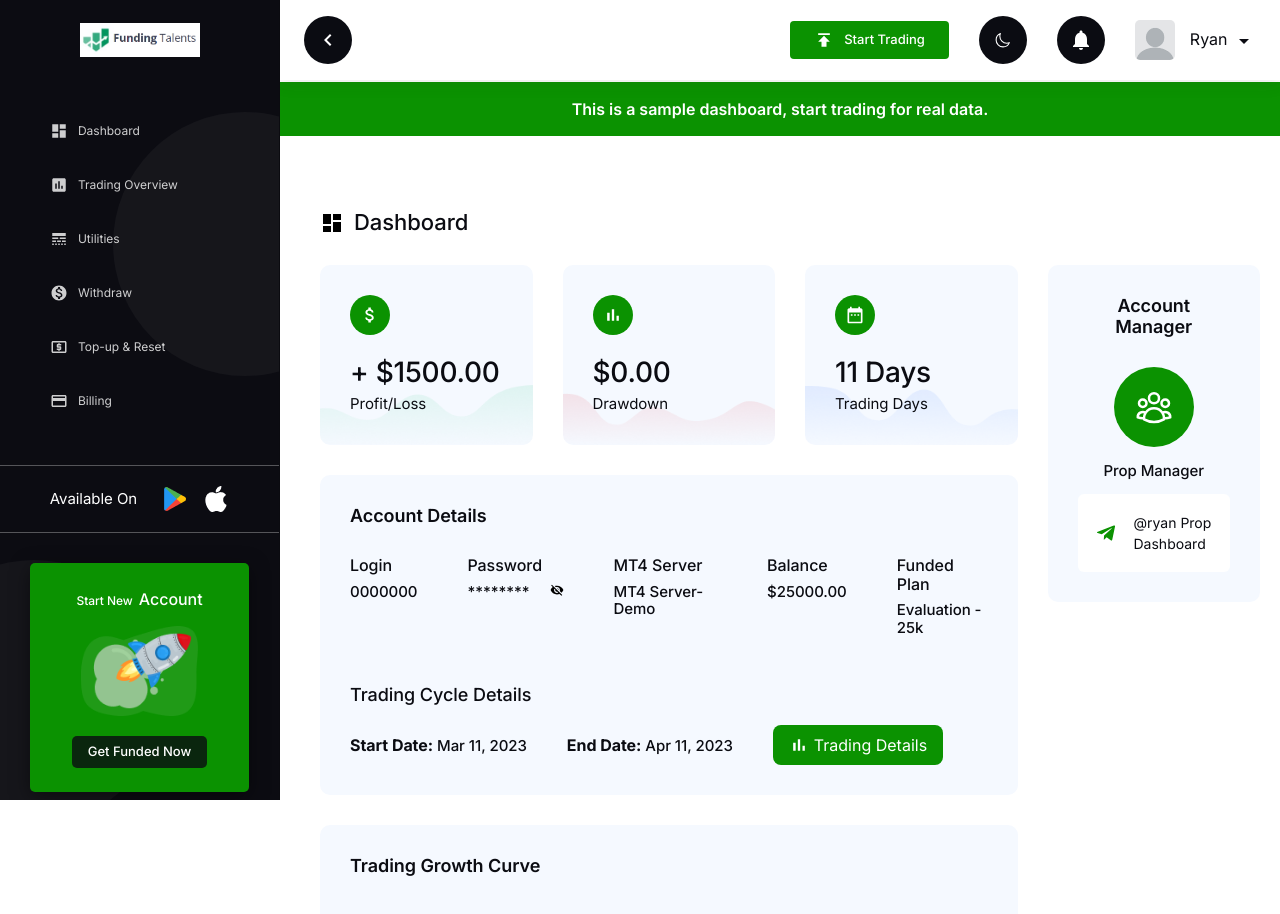
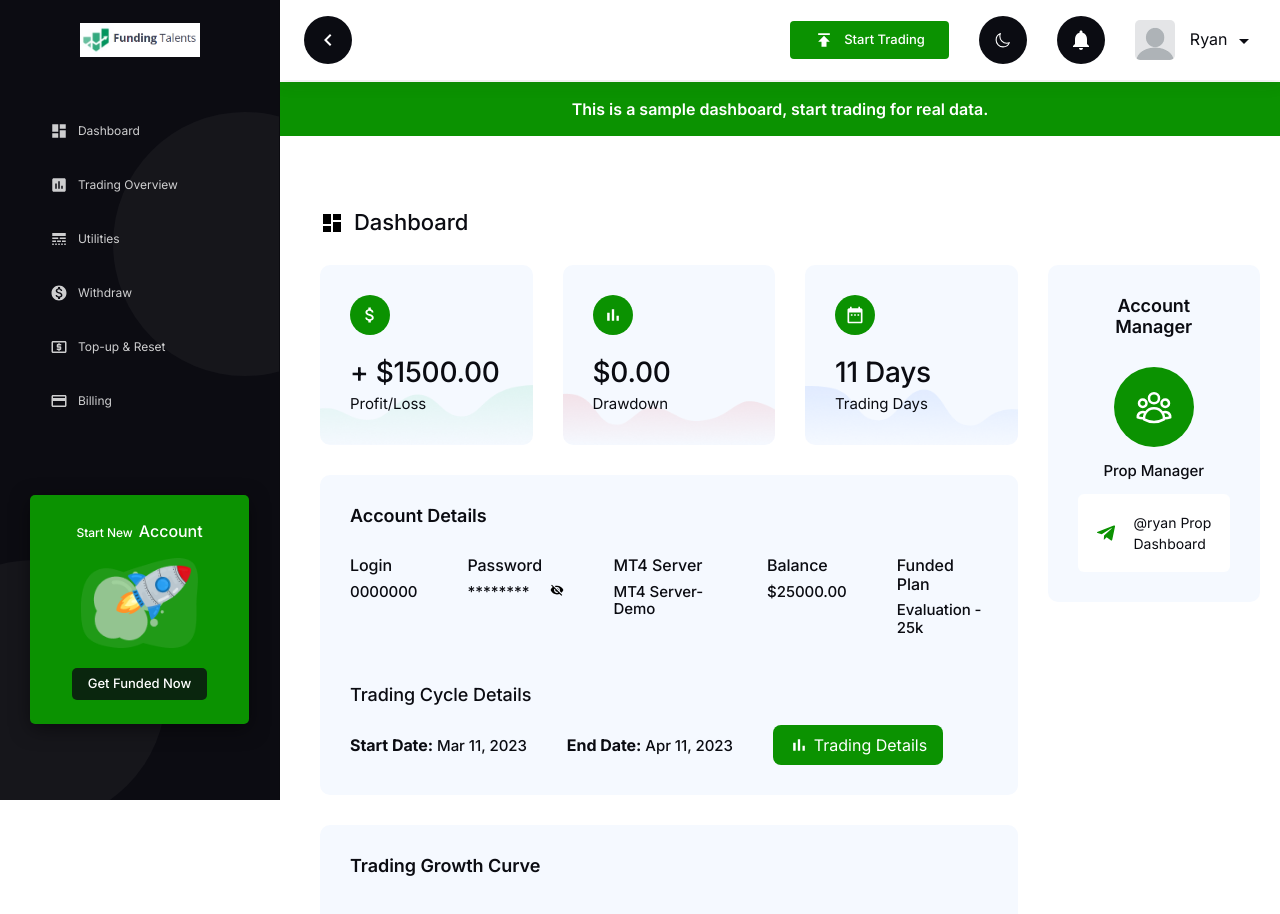
Before and after one commit to lionchanggg/trading_dashboard, a Vue app: page / in a window 1280 px wide. Shown: the top 914 px of the page. Built offline with nearby package versions, Linux system fonts and the light colour scheme.

Commit message:
removed playstore and apple store

```diff
--- a/src/components/Home.vue
+++ b/src/components/Home.vue
@@ -214,11 +214,11 @@ const toggleDark = useToggle(isDark);
         </li>
       </ul>
     </div>
-    <div class="app-info" :class="isSidebar ? 'flex' : 'xl:hidden'">
+    <!-- <div class="app-info" :class="isSidebar ? 'flex' : 'xl:hidden'">
       <span>Available On</span>
       <a href="#"><img src="/assets/img/icon/play-store.png" alt="icon"></a>
       <a href="#"><img src="/assets/img/icon/apple-store.png" alt="icon"></a>
-    </div>
+    </div> -->
     <div class="app-bottom" :class="isSidebar ? 'block' : 'xl:hidden'">
       <div class="app-account">
         <h4>Start New <span>Account</span></h4>
```
